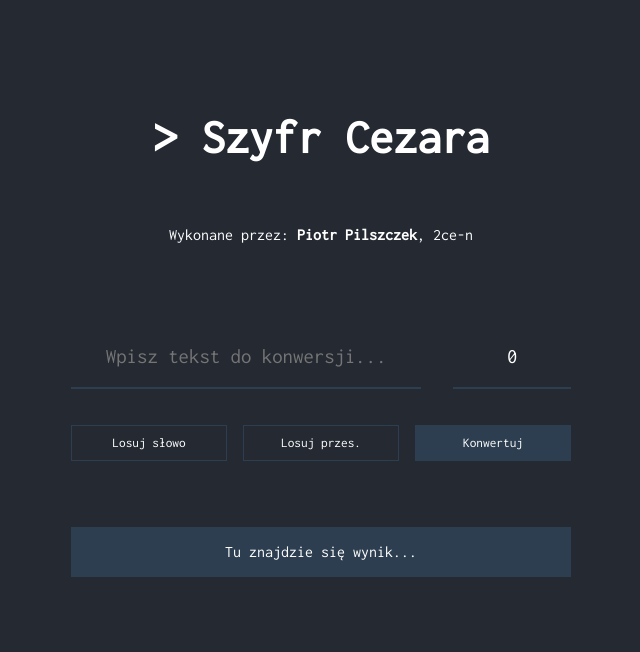
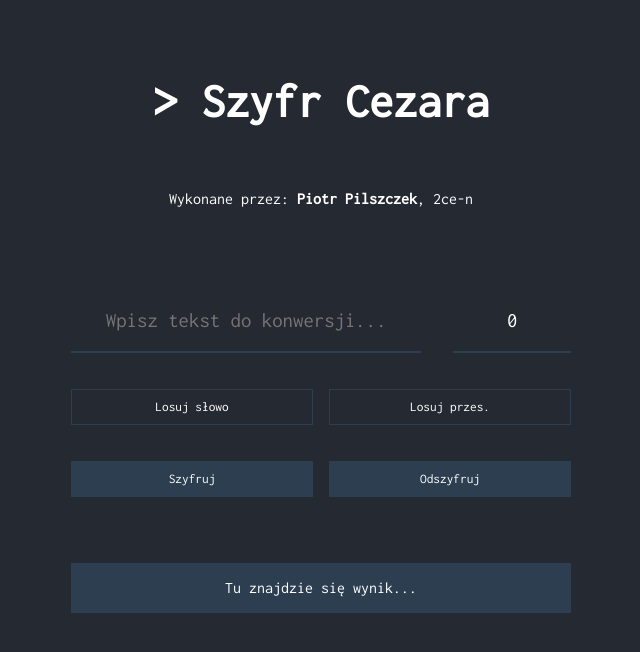
Before and after one commit to piotrpilszczek/szyfr-cezara, a Vue app: page / in a window 1280 px wide. Shown: the top 652 px of the page, without its empty margins (319-959 px from the left). Built offline with nearby package versions, Linux system fonts and the light colour scheme.

Commit message:
Decipher

```diff
--- a/src/components/Caesar.vue
+++ b/src/components/Caesar.vue
@@ -2,7 +2,7 @@
   <div class="caesar">
     <h1>> Szyfr Cezara</h1>
     <p>Wykonane przez: <b>Piotr Pilszczek</b>, 2ce-n</p><br><br>
-    <form class="caesar-form" @submit.prevent="handleCaesar">
+    <form class="caesar-form" @submit.prevent="">
       <div class="caesar-form-inputs">
         <input :disabled="loading" class="main-input" v-model="randomWord.word" placeholder="Wpisz tekst do konwersji..." />
         <input :disabled="loading" v-model="randomWord.amount" placeholder="Przes..." />
@@ -10,7 +10,10 @@
       <div class="caesar-form-buttons">
         <button :disabled="loading" @click="getRandomWord">Losuj słowo</button>
         <button :disabled="loading" @click="getRandomAmount">Losuj przes.</button>
-        <button :disabled="loading" class="primary" type="submit">Konwertuj</button>
+      </div>
+      <div class="caesar-form-buttons">
+        <button @click="handleCaesar" :disabled="loading" class="primary" type="submit">Szyfruj</button>
+        <button @click="handleCaesarBack" :disabled="loading" class="primary" type="submit">Odszyfruj</button>
       </div>
     </form>
     <div class="caesar-result">
@@ -30,9 +33,8 @@ export default defineComponent({
     const result = ref<string>('');
     const loading = ref<boolean>(false);
 
-    const handleCaesar = () => {
-      result.value = !randomWord.value.word ? "Wpisz tekst!" : result.value = randomWord.value.caesarCipher();
-    }
+    const handleCaesar = () => result.value = !randomWord.value.word ? "Wpisz tekst!" : result.value = randomWord.value.caesarCipher();
+    const handleCaesarBack = () => result.value = !randomWord.value.word ? "Wpisz tekst!" : result.value = randomWord.value.caesarCipher(-1);
 
     const getRandomWord = () => {
       loading.value = true;
@@ -49,7 +51,8 @@ export default defineComponent({
       getRandomWord,
       loading,
       result,
-      getRandomAmount
+      getRandomAmount,
+      handleCaesarBack
     }
   }
 });
--- a/src/models/RandomWord.ts
+++ b/src/models/RandomWord.ts
@@ -25,8 +25,8 @@ export default class RandomWord extends RandomWordDTO {
         this.amount = Math.floor(Math.random() * (max - min)) + min;
     }
 
-    caesarCipher(): string {
-        const alphabet = "abcdefghijklmnopqrstuvwxyz", fullAlphabet = alphabet + alphabet + alphabet, cipherText = this.word, cipherOffset = this.amount % alphabet.length
+    caesarCipher(mode = 1): string {
+        const alphabet = "abcdefghijklmnopqrstuvwxyz", fullAlphabet = alphabet + alphabet + alphabet, cipherText = this.word, cipherOffset = mode * (this.amount % alphabet.length)
         let cipherFinish = '';
 
         cipherText.split('').forEach(letter => {
```
